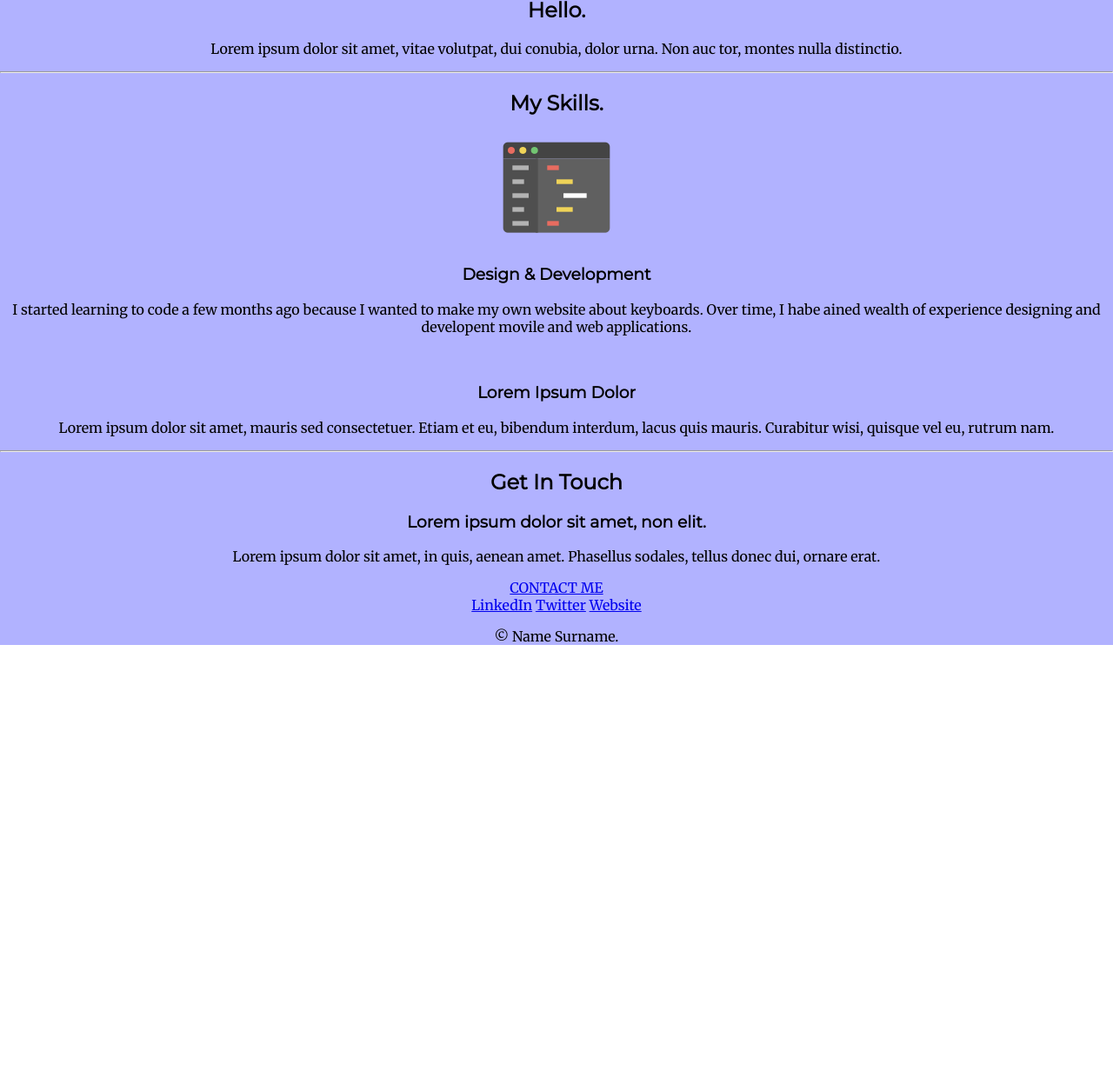
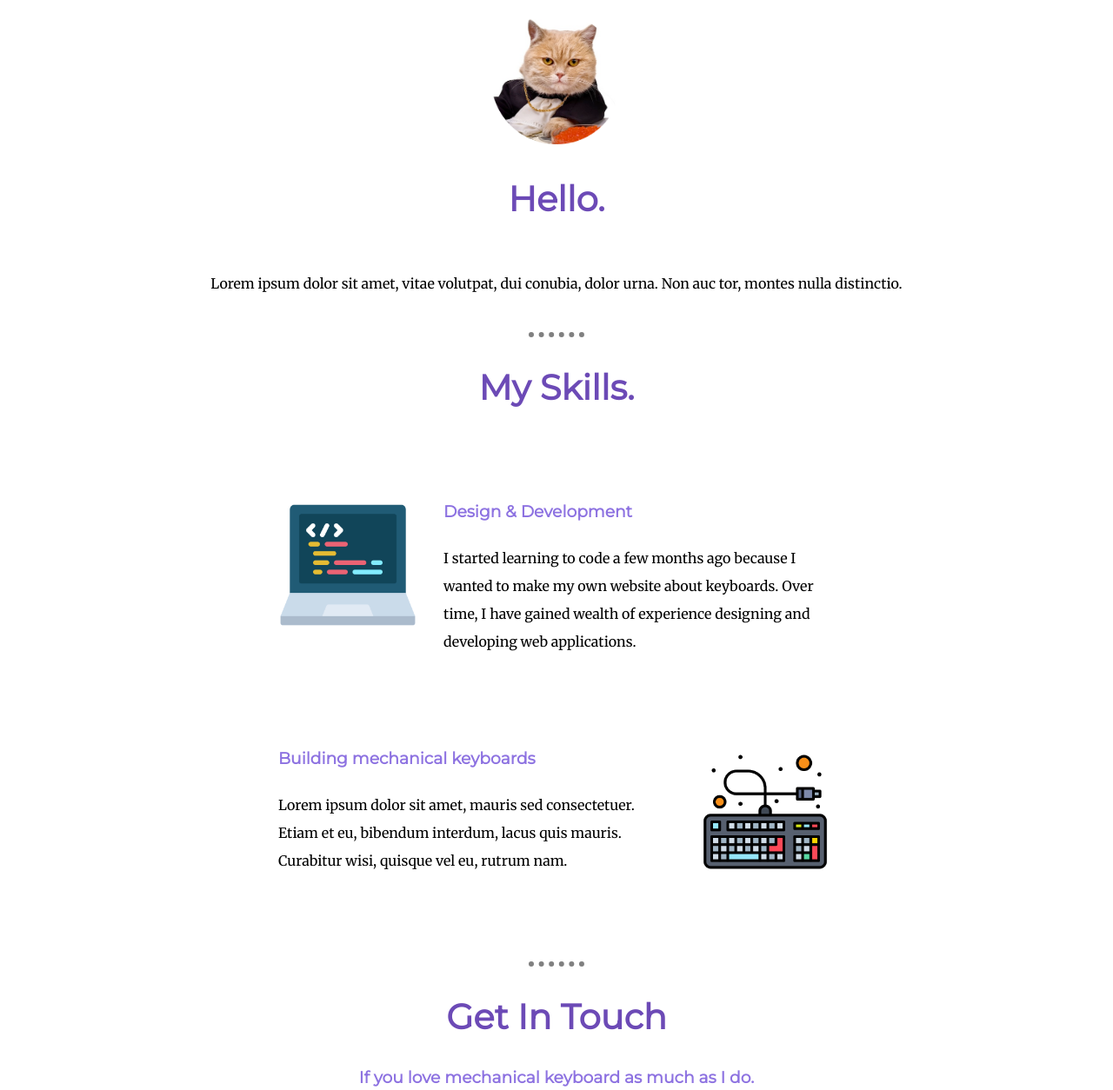
Before and after one commit to Discoveren/Porfolio-udemy-practice, a plain HTML site: page index.html in a window 1280 px wide. Shown: the part 762-2016 px from the top of the page at 87% size. Before the commit the page ends 1520 px from the top, so only its background shows below. Drawn offline with Linux system fonts and the light colour scheme.

Commit message:
Added new images and updated css for the middle section.

```diff
--- a/css/styles.css
+++ b/css/styles.css
@@ -1,21 +1,73 @@
 :root{
     --primary-color:#B1B2FF;
+    --text-color: #6C4AB6;
+    --p-text-color: #8D72E1;
 }
 
 body {
     margin: 0;
     text-align: center;
     font-family: 'Merriweather', serif;
+
 }
 
 h1 {
-   margin-top: 0;
-   font-family: 'Sacramento', cursive;
+    color: var(--text-color);
+    font-size: 5.625rem;
+    font-family: 'Sacramento', cursive;
+   margin: 50px auto 0 auto;
 }
 
 
-h2, h3 {
+h2 {
+    color: var(--text-color);
     font-family: 'Montserrat', sans-serif;
+    font-size: 2.5rem;
+}
+
+h2 p {
+    line-height: ;
+}
+
+h3 {
+    color: var(--p-text-color);
+    font-family: 'Montserrat', sans-serif;
+}
+
+hr {
+    border-style:none;
+    border-top-style:dotted;
+    border-color: grey;
+    border-width: 6px;
+    width:5%;
+}
+
+a {
+    color: var(--p-text-color);
+}
+
+/*************class selector**********/
+
+.brief-intro{
+    padding:30px;
+}
+.skill-row {
+    margin: 100px auto;
+    line-height: 2;
+    text-align: left;
+    width: 50%;
+ }
+
+ .design-img {
+    width:25%;
+    float:left;
+    margin-right: 30px;
+ }
+
+ .keyboard-img {
+    width:25%;
+    float:right;
+    margin-left: 30px;
  }
 
 
@@ -26,18 +78,19 @@ h2, h3 {
 }
 
 .middle-container {
-    background-color: var(--primary-color);
+
 
 }
 
 .bottom-container {
-    background-color: var(--primary-color);
-
 }
 
 .pro {
     text-decoration: underline;
+    color: var(--text-color);
 }
+
+
 
 .top-cloud {
     position:absolute;
@@ -51,9 +104,17 @@ h2, h3 {
     bottom: 300px;
 }
 
+
 .profilePic {
     width: 150px;
     height: 150px;
     object-fit: scale-down;
     margin-top: 20px;
 }
+
+.mountain {
+
+}
+/* .middle-container, .bottom-container{
+    background-color: white;
+} */
--- a/index.html
+++ b/index.html
@@ -12,35 +12,35 @@
 <body>
 <div class="top-container">
     <img class="top-cloud" src="./images/cloud.png" alt="cloud-img">
-    <h1>I'm Ren.</h1>
-    <p>a <span class="pro">pro</span>grammer.</p>
+    <h1>I'm Renniel.</h1>
+    <h2>a <a class="pro-link" href="https://www.youtube.com/watch?v=OEV8gMkCHXQ"><span class="pro">pro</span></a>grammer.</h2>
     <img class = "bottom-cloud" src="./images/cloud.png" alt="cloud-img">
-    <img src="./images/mountain.png" alt="mountain-img">
+    <img class = "mountain" src="./images/mountain.png" alt="mountain-img">
 </div>
 <div class="middle-container">
     <div class="profile">
       <img class = "profilePic" src="./images/cat_caviar-modified.png" alt="profile-pic">
       <h2>Hello.</h2>
-      <p>Lorem ipsum dolor sit amet, vitae volutpat, dui conubia, dolor urna. Non auc tor, montes nulla distinctio.</p>
+      <p class="brief-intro">Lorem ipsum dolor sit amet, vitae volutpat, dui conubia, dolor urna. Non auc tor, montes nulla distinctio.</p>
     </div>
     <hr>
     <div class="skills">
       <h2>My Skills.</h2>
-      <div class="skill-row">
-        <img class="" src="./images/codeIcon-1.png" alt="">
+      <div class="skill-row design-development">
+        <img class="design-img" src="./images/programming.png" alt="design-img">
         <h3>Design & Development</h3>
-        <p>I started learning to code a few months ago because I wanted to make my own website about keyboards. Over time, I habe ained wealth of experience designing and developent movile and web applications.</p>
+        <p class="code-skill-description">I started learning to code a few months ago because I wanted to make my own website about keyboards. Over time, I have gained wealth of experience designing and developing web applications.</p>
       </div>
       <div class="skill-row">
-        <img class="" src="" alt="">
-        <h3>Lorem Ipsum Dolor</h3>
-        <p>Lorem ipsum dolor sit amet, mauris sed consectetuer. Etiam et eu, bibendum interdum, lacus quis mauris. Curabitur wisi, quisque vel eu, rutrum nam.</p>
+        <img class="keyboard-img" src="./images/keyboard.png" alt="keyboard-img">
+        <h3>Building mechanical keyboards</h3>
+        <p class="keyboard-skill-description">Lorem ipsum dolor sit amet, mauris sed consectetuer. Etiam et eu, bibendum interdum, lacus quis mauris. Curabitur wisi, quisque vel eu, rutrum nam.</p>
       </div>
     </div>
     <hr>
     <div class="contact-me">
       <h2>Get In Touch</h2>
-      <h3>Lorem ipsum dolor sit amet, non elit.</h3>
+      <h3>If you love mechanical keyboard as much as I do.</h3>
       <p>Lorem ipsum dolor sit amet, in quis, aenean amet. Phasellus sodales, tellus donec dui, ornare erat.</p>
       <a class="btn" href="mailto:name@email.com">CONTACT ME</a>
     </div>
```
Also changed, not shown: images/keyboard.png (added), images/programming.png (added).
